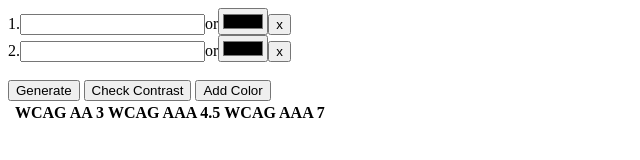
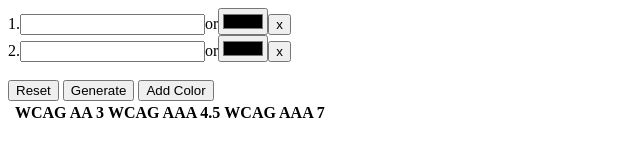
Before and after one commit to frostiwinter/color-contrast-checker, a plain HTML site: page index.html in a window 1280 px wide. Shown: the whole page, without its empty margins (0-640 px from the left). Drawn offline with Linux system fonts and the light colour scheme.

Commit message:
Update index.html

```diff
--- a/index.html
+++ b/index.html
@@ -15,8 +15,8 @@
       </div>
     </div>
     <br>
+    <button class="button is-reset">Reset</button>
     <button class="button is-generate">Generate</button>
-    <button class="button is-check">Check Contrast</button>
     <button class="button is-add-color">Add Color</button>
 
     <table>
```
